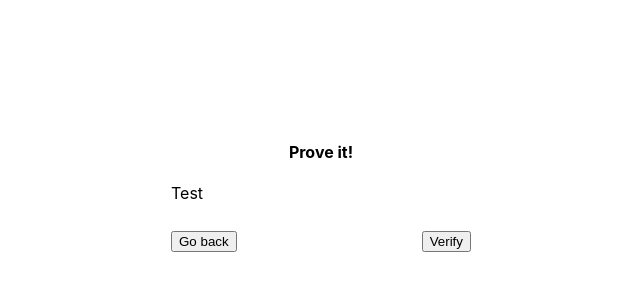
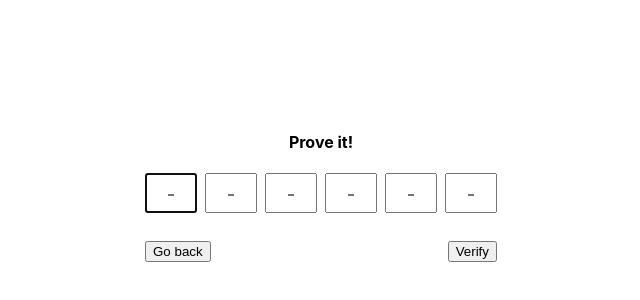
Before and after one commit to ashkan-pm/unit-testing-workshop, a React (Create React App) app: page /login in a window 1280 px wide. Shown: the part 214-514 px from the top of the page, without its empty margins (319-959 px from the left). Built offline with nearby package versions, Linux system fonts and the light colour scheme.

Commit message:
Implement OTPInput component

```diff
--- a/src/components/OTPInput/index.tsx
+++ b/src/components/OTPInput/index.tsx
@@ -1,12 +1,65 @@
-import React from 'react';
+import React, { useEffect, useState, useRef } from 'react';
+import { StyledInput } from './styles';
 
 type Props = {
   className?: string;
+  length: number;
+  disabled?: boolean;
 };
-function OTPInput({ className }: Props) {
+function OTPInput({ className, length, disabled }: Props) {
+  const [values, setValues] = useState(Array(length).fill(''));
+  const [activeInput, setActiveInput] = useState(0);
+  const focusList = useRef(Array(length).fill(null));
+
+  useEffect(() => {
+    if (focusList.current[activeInput]) {
+      focusList.current[activeInput].focus();
+    } else {
+      focusList.current.forEach((input) => {
+        input.blur();
+      });
+    }
+  }, [activeInput]);
+
+  const handleChange = (event: React.ChangeEvent<HTMLInputElement>, index: number) => {
+    const updatedValues = [...values];
+    updatedValues[index] = event.currentTarget.value;
+    setValues(updatedValues);
+
+    if (activeInput === length - 1 || updatedValues.indexOf('') === -1) {
+      setActiveInput(updatedValues.indexOf(''));
+      return;
+    }
+
+    setActiveInput(activeInput + 1);
+  };
+
   return (
-    <div className={className} style={{ width: 300 }}>
-      Test
+    <div className={className}>
+      {values.map((value, index) => {
+        return (
+          <StyledInput
+            key={index}
+            value={value}
+            onChange={(event) => {
+              handleChange(event, index);
+            }}
+            onFocus={(event) => {
+              setActiveInput(index);
+              event.target.select();
+            }}
+            onBlur={() => {
+              setActiveInput(-1);
+            }}
+            ref={(el) => {
+              focusList.current[index] = el;
+            }}
+            placeholder="-"
+            maxLength={1}
+            disabled={disabled}
+          />
+        );
+      })}
     </div>
   );
 }
--- /dev/null
+++ b/src/components/OTPInput/styles.ts
@@ -0,0 +1,15 @@
+import styled from 'styled-components';
+import { Input } from 'antd';
+
+export const StyledInput = styled(Input)`
+  width: 40px;
+  padding: 4px;
+  font-size: 24px;
+  text-align: center;
+  color: transparent;
+  text-shadow: 0 0 0 ${({ value }) => (value ? 'rgba(255, 255, 255, 0.85)' : '#666666')};
+
+  & + & {
+    margin-left: 8px;
+  }
+`;
--- a/src/pages/Login/components/Verify.tsx
+++ b/src/pages/Login/components/Verify.tsx
@@ -13,7 +13,7 @@ function Verify({ onBack }: Props) {
   return (
     <FormWrapper>
       <Title level={4}>{t('proveIt')}</Title>
-      <StyledOTPInput />
+      <StyledOTPInput length={6} />
       <div>
         <Button onClick={onBack}>{t('goBack')}</Button>
         <Button type="primary">{t('verify')}</Button>
--- a/src/pages/Login/components/styles.ts
+++ b/src/pages/Login/components/styles.ts
@@ -1,14 +1,6 @@
 import styled from 'styled-components';
 import { Input, Button } from 'antd';
 import OTPInput from 'components/OTPInput';
-
-export const StyledInput = styled(Input)`
-  width: 260px;
-`;
-
-export const StyledButton = styled(Button)`
-  margin-top: 8px;
-`;
 
 export const FormWrapper = styled.div`
   display: flex;
@@ -22,6 +14,14 @@ export const FormWrapper = styled.div`
   }
 `;
 
+export const StyledInput = styled(Input)`
+  width: 260px;
+`;
+
+export const StyledButton = styled(Button)`
+  margin-top: 8px;
+`;
+
 export const StyledOTPInput = styled(OTPInput)`
   margin-bottom: 28px;
 `;
```
